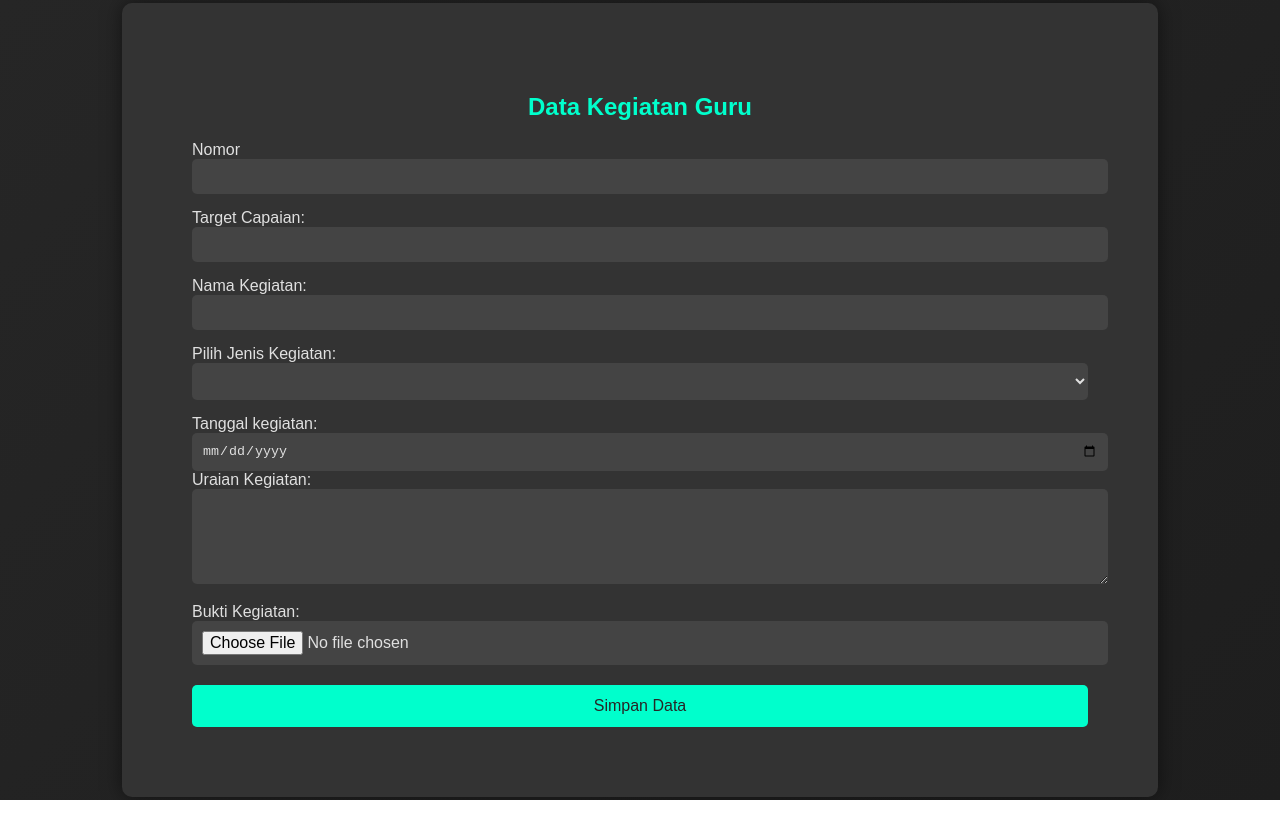
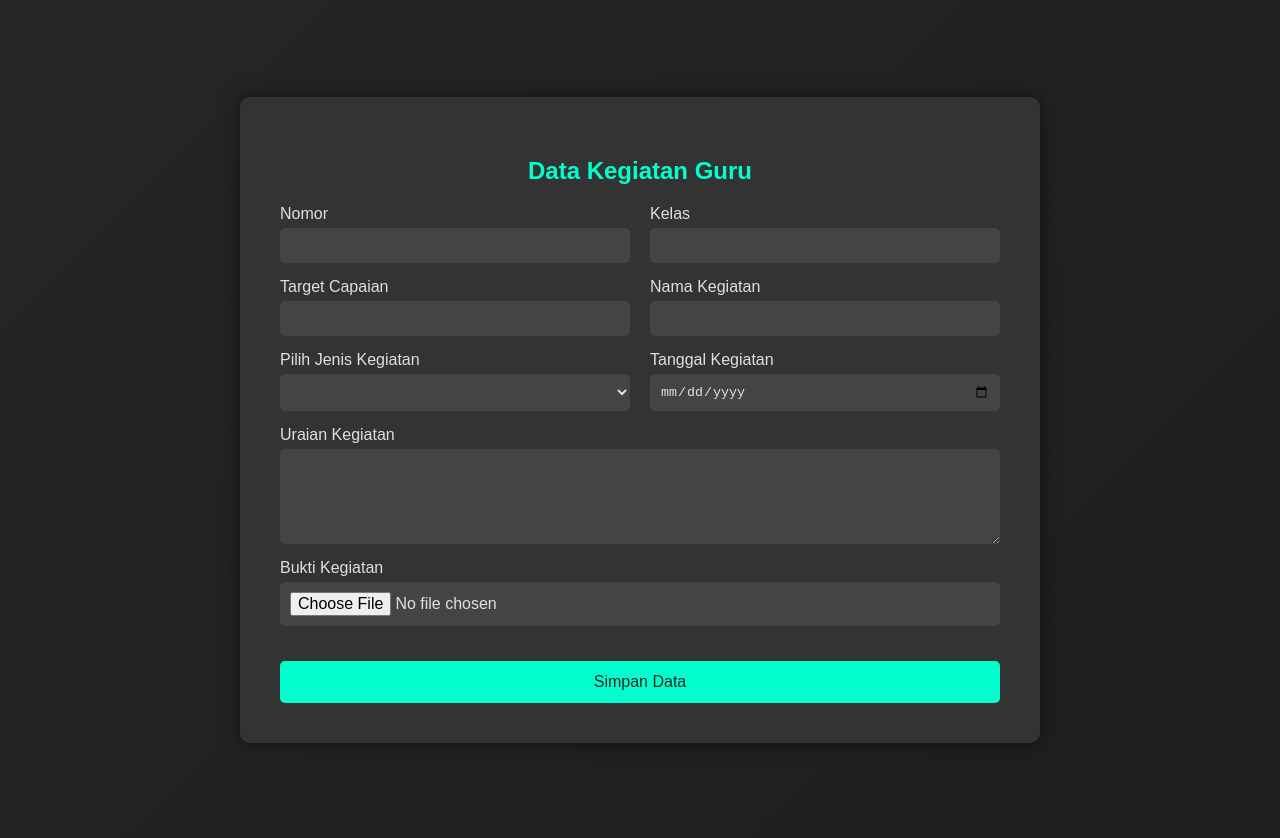
Before and after one commit to arfanku/MyApp, a plain HTML site: page index.html in a window 1280 px wide. Before the commit the page ends 800 px from the top, so only its background shows below. Drawn offline with Linux system fonts and the light colour scheme.

Commit message:
Update index.html

```diff
--- a/index.html
+++ b/index.html
@@ -2,7 +2,6 @@
 <html lang="en">
   <head>
     <link href="img/myapp.png" rel="icon" />
-
     <meta charset="UTF-8" />
     <meta name="viewport" content="width=device-width, initial-scale=1.0" />
     <title>My App</title>
@@ -16,33 +15,49 @@
         align-items: center;
         height: 100vh;
         margin: 0;
+        padding: 20px;
       }
 
       #form-container {
         background-color: #333333;
-        padding: 70px;
+        padding: 40px;
         border-radius: 10px;
         box-shadow: 0px 0px 20px rgba(0, 0, 0, 0.5);
         display: flex;
         flex-direction: column;
         justify-content: center;
-
-        width: 70%;
-        max-width: 100%;
+        width: 100%;
+        max-width: 800px;
+        box-sizing: border-box;
       }
 
       h2 {
         color: #00ffcc;
         text-align: center;
+        margin-bottom: 20px;
+      }
+
+      .form-row {
+        display: flex;
+        justify-content: space-between;
+        gap: 20px;
+      }
+
+      .form-group {
+        display: flex;
+        flex-direction: column;
+        flex: 1;
       }
 
       label {
         color: #e0e0e0;
-        align-self: flex-start;
+        margin-bottom: 5px;
       }
 
       input[type="text"],
       input[type="number"],
+      input[type="date"],
+      input[type="file"],
       select,
       textarea {
         width: 100%;
@@ -52,25 +67,11 @@
         border-radius: 5px;
         background-color: #444444;
         color: #e0e0e0;
-      }
-
-      input[type="date"] {
-        width: 100%;
-        padding: 10px;
-        border: none;
-        border-radius: 5px;
-        background-color: #444444;
-        color: #e0e0e0;
+        box-sizing: border-box;
       }
 
       input[type="file"] {
         font-size: medium;
-        background-color: #444444;
-        color: #e0e0e0;
-        border: none;
-        border-radius: 5px;
-        padding: 10px;
-        width: 100%;
       }
 
       input[type="file"]:hover {
@@ -88,6 +89,7 @@
         transition: background-color 0.3s ease;
         width: 100%;
         margin-top: 20px;
+        box-sizing: border-box;
       }
 
       input[type="submit"]:hover {
@@ -95,13 +97,12 @@
         color: white;
       }
 
-      @media (max-width: 600px) {
-        body {
-          padding: 20px;
+      @media (max-width: 800px) {
+        .form-row {
+          flex-direction: column;
         }
 
-        #form-container {
-          padding: 15px;
+        .form-group {
           width: 100%;
         }
       }
@@ -112,30 +113,49 @@
     <div id="form-container">
       <h2>Data Kegiatan Guru</h2>
       <form
-        action="https://script.google.com/macros/s/AKfycbwWqunIZEGzJJUnBg3G8Sx025wbIgkT0nPcHki5VKMfGOfQ3pGs6J6a1bW7rXP9zXcLrQ/exec"
+        action="https://script.google.com/macros/s/AKfycbyfsLnCCakek78uqjWl38p0oMnw0-vP5Kvpmxsz-Jvg2DV7rVMoAJvZuJFenfFXAtOtOQ/exec"
         method="post"
         enctype="multipart/form-data"
       >
+        <div class="form-row">
+          <div class="form-group">
             <label for="no">Nomor</label>
             <input type="number" id="no" name="no" required />
+          </div>
+          <div class="form-group">
+            <label for="kelas">Kelas</label>
+            <input type="text" id="kelas" name="kelas" required />
+          </div>
+        </div>
 
-        <label for="target">Target Capaian:</label>
+        <div class="form-row">
+          <div class="form-group">
+            <label for="target">Target Capaian</label>
             <input type="text" id="target" name="target" required />
+          </div>
+          <div class="form-group">
+            <label for="nama">Nama Kegiatan</label>
+            <input type="text" id="nama" name="nama" required />
+          </div>
+        </div>
 
-        <label for="nama">Nama Kegiatan:</label>
-        <input type="text" id="nama" name="nama" required />
-
-        <label for="jenis">Pilih Jenis Kegiatan:</label>
+        <div class="form-row">
+          <div class="form-group">
+            <label for="jenis">Pilih Jenis Kegiatan</label>
             <select name="jenis" id="jenis" required>
-          <option></option>
+              <option value="" disabled selected hidden></option>
               <option value="KBM">KBM</option>
               <option value="Non-KBM">Non KBM</option>
             </select>
+          </div>
+          <div class="form-group">
+            <label for="tgl_kgt">Tanggal Kegiatan</label>
+            <input type="date" id="tgl_kgt" name="tgl_kgt" required />
+          </div>
+        </div>
 
-        <label for="tgl_kgt">Tanggal kegiatan:</label>
-        <input type="date" id="tgl_kgt" name="tgl_kgt" required />
-
-        <label for="uraian">Uraian Kegiatan:</label>
+        <div class="form-group">
+          <label for="uraian">Uraian Kegiatan</label>
           <textarea
             cols="60"
             rows="5"
@@ -143,10 +163,13 @@
             name="uraian"
             required
           ></textarea>
+        </div>
 
-        <label for="buktis">Bukti Kegiatan:</label>
+        <div class="form-group">
+          <label for="buktis">Bukti Kegiatan</label>
           <input type="file" name="buktis" id="buktis" accept="image/*" />
           <input type="hidden" id="buktisEnc" name="buktisEnc" />
+        </div>
 
         <script>
           document
@@ -160,8 +183,7 @@
               };
               reader.readAsDataURL(file);
             });
-        </script>
-        <script>
+
           document
             .getElementById("kameraButton")
             .addEventListener("click", function () {
```
Lines whose indentation alone changed are shown as unchanged.
